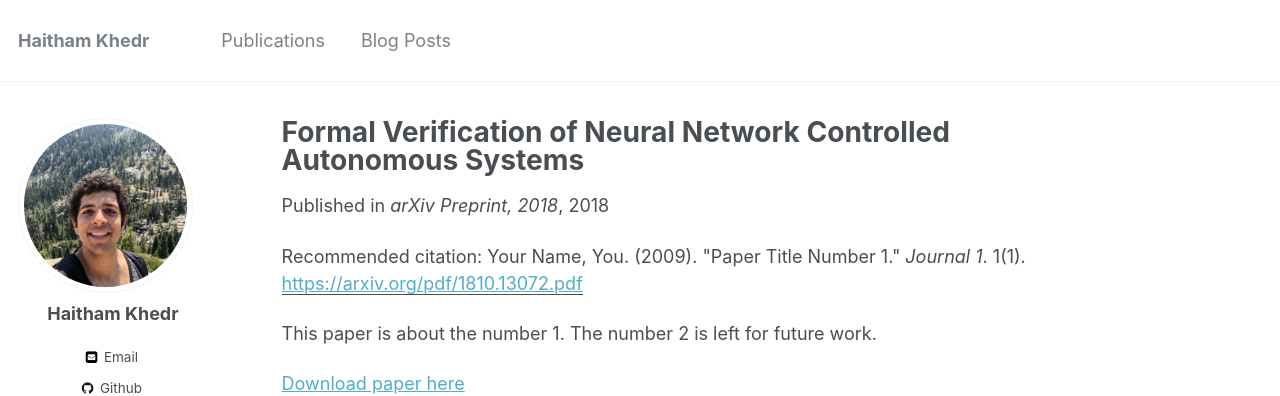
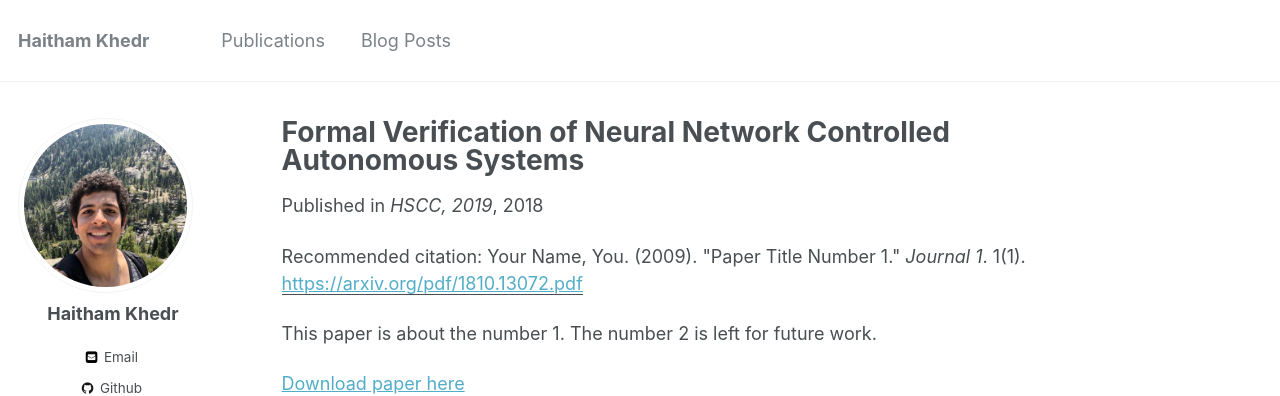
Before and after one commit to haithamkhedr/haithamkhedr.github.io, a Jekyll site: the page built from _publications/2018-10-27-Formal Verification of Neural Network Controlled Autonomous Systems.md, in a window 1280 px wide. Shown: the top 396 px of the page. Built offline with Jekyll 4.4.1, drawn with Linux system fonts in a browser that asks for light colours; some web fonts are replaced.

Commit message:
Update 2018-10-27-Formal Verification of Neural Network Controlled Autonomous Systems.md

```diff
--- a/_publications/2018-10-27-Formal Verification of Neural Network Controlled Autonomous Systems.md
+++ b/_publications/2018-10-27-Formal Verification of Neural Network Controlled Autonomous Systems.md
@@ -4,7 +4,7 @@ collection: publications
 permalink: /publication/2018-10-27-Formal Verification of Neural Network Controlled Autonomous Systems
 excerpt: 'This paper is about the number 1. The number 2 is left for future work.'
 date: 2018-10-27
-venue: 'arXiv Preprint, 2018'
+venue: 'HSCC, 2019'
 paperurl: 'https://arxiv.org/pdf/1810.13072.pdf'
 citation: 'Your Name, You. (2009). &quot;Paper Title Number 1.&quot; <i>Journal 1</i>. 1(1).'
 authors: ['Xiaowu Sun,','Haitham Khedr,','Yasser Shoukry']
```
